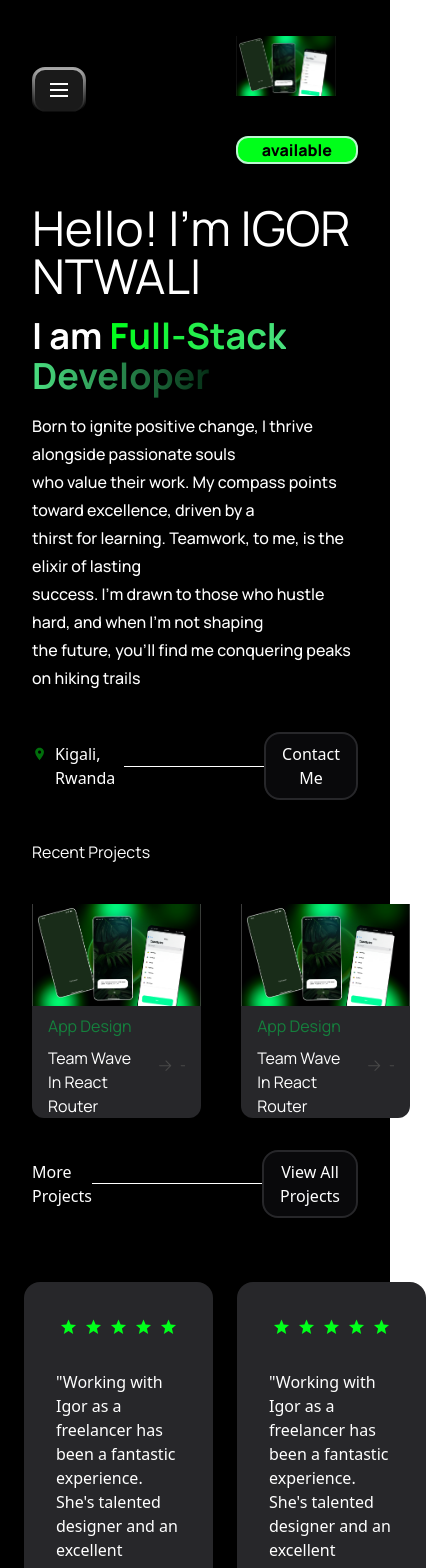
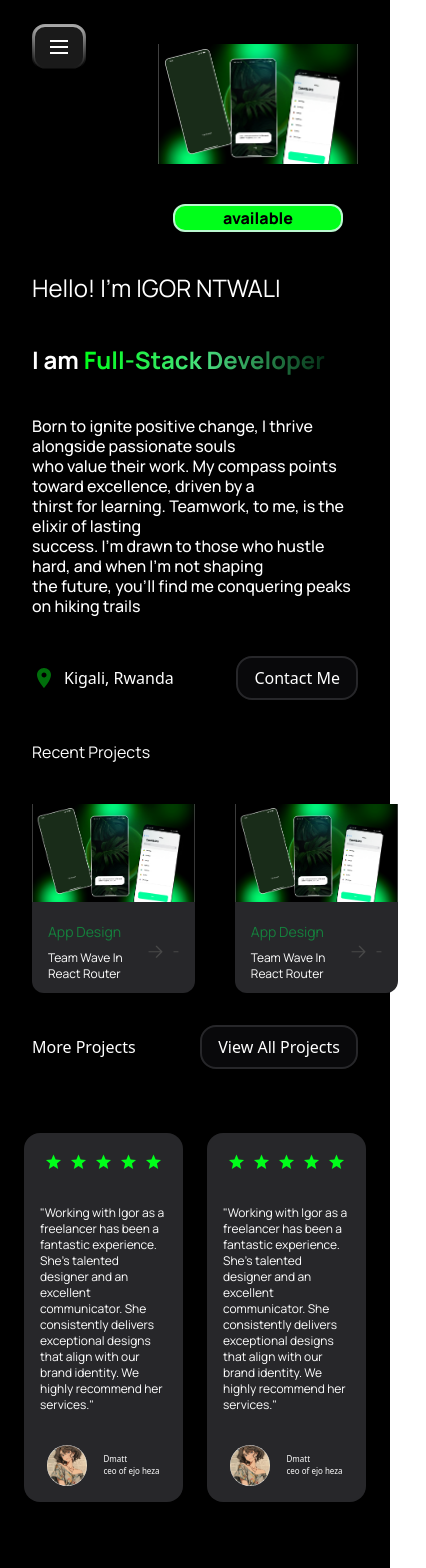
Before and after one commit to igorntwari/portfolio, a React (Create React App) app: page / in a window 390 px wide. Shown: the top 1568 px of the page, 426 px wide, since content can reach past the window. Built offline with nearby package versions, Linux system fonts and the light colour scheme.

Commit message:
feat: created new file

```diff
--- a/src/components/Home.jsx
+++ b/src/components/Home.jsx
@@ -7,7 +7,7 @@ import StackPage from '../pages/StackPage.tsx'
 export default function Home() {
   return (
     <div className='grid grid-cols-4 gap-4 bg-black'>
-     <div className='hidden lg:flex sticky'>
+     <div className='hidden lg:flex'>
         <LandingPage />
       </div>
       <div className='lg:col-span-3 col-span-full'>
--- a/src/pages/HelloPage.tsx
+++ b/src/pages/HelloPage.tsx
@@ -6,31 +6,30 @@ import BarIcon from "../assets/icons/BarIcon";
 export default function HelloPage() {
   return (
     <div className="text-white px-8">
-      <div className="flex justify-between pt-4 items-center lg:hidden">
+      <div className="flex justify-between pt-6 lg:hidden">
         <BarIcon />
-        <div>
+        <div className="flex flex-col items-center justify-center">
           <img
-            className="pt-5"
+            className="pt-5 sm:w-[300px] w-[200px]"
             src={rectangleImage}
-            width={100}
             alt="portfolio"
           />
-          <button className="flex justify-start bg-bg-primary text-black rounded-xl px-6 font-Manrope-extraBold border-2 border-green-200 mt-10">
+          <button className="bg-bg-primary text-black rounded-xl font-Manrope-extraBold border-2 border-green-200 mt-10 px-12">
             available
           </button>
         </div>
       </div>
-      <div className="flex flex-col gap-4 py-10 ">
-        <h1 className="font-Manrope-Regular text-5xl">
+      <div className="lg:flex lg:flex-col lg:gap-4 lg:py-10 md:items-start flex flex-col gap-10 items-start py-10">
+        <h1 className="font-Manrope-Regular sm:text-5xl lg:text-4xl text-2xl">
           Hello! I'm IGOR NTWALI
         </h1>
-        <h1 className="font-Manrope-bold text-4xl">
+        <h1 className="font-Manrope-bold sm:text-4xl lg:text-3xl text-2xl">
           I am{" "}
           <span className="bg-gradient-to-r from-bg-primary  via-green-400 to-green-950 text-transparent bg-clip-text">
             Full-Stack Developer
           </span>
         </h1>
-        <p className="font-Manrope-medium leading-7">
+        <p className="font-Manrope-medium lg:leading-7 sm:leading-9 leading-5">
           Born to ignite positive change, I thrive alongside passionate souls
           <br />
           who value their work. My compass points toward excellence, driven by a{" "}
@@ -43,11 +42,11 @@ export default function HelloPage() {
         </p>
       </div>
       <div className="flex justify-between items-center">
-        <h1 className="flex gap-2">
+        <h1 className="lg:flex lg:gap-2 md:flex sm:gap-2 md:text-xs md:gap-2 sm:flex sm:items-center flex gap-2">
           <LocationIcon />
           Kigali, Rwanda
         </h1>
-        <span className="h-[1px] bg-white w-[30rem]" />
+        <span className="h-[1px] bg-white lg:w-[26rem] md:w-[25rem] sm:w-[15rem]"/>
         <button className="bg-zinc-950 py-2 px-4 rounded-2xl border-2 border-zinc-800">
           Contact Me
         </button>
@@ -62,11 +61,11 @@ export default function HelloPage() {
             alt="projectImage"
           />
           <div className="flex justify-between px-4 items-center">
-            <div className=" flex flex-col gap-2">
-              <h1 className="font-Manrope-Regular text-green-700">
+            <div className="flex flex-col gap-2">
+              <h1 className="font-Manrope-Regular text-green-700 text-sm sm:text-xl">
                 App Design
               </h1>
-              <h1 className="font-Manrope-Regular">
+              <h1 className="font-Manrope-Regular sm:text-xl text-xs">
                 Team Wave In React Router
               </h1>
             </div>
@@ -79,12 +78,12 @@ export default function HelloPage() {
             src={rectangleImage}
             alt="projectImage"
           />
-          <div className="flex justify-between px-4 items-center">
-            <div className=" flex flex-col gap-2">
-              <h1 className="font-Manrope-Regular text-green-700">
+           <div className="flex justify-between px-4 items-center">
+            <div className="flex flex-col gap-2">
+              <h1 className="font-Manrope-Regular text-green-700 text-sm sm:text-xl">
                 App Design
               </h1>
-              <h1 className="font-Manrope-Regular">
+              <h1 className="font-Manrope-Regular sm:text-xl text-xs">
                 Team Wave In React Router
               </h1>
             </div>
@@ -94,7 +93,7 @@ export default function HelloPage() {
       </div>
       <div className="flex justify-between items-center py-8">
         <h1 className="flex gap-2">More Projects</h1>
-        <span className="h-[1px] bg-white w-[30rem]" />
+        <span className="h-[1px] bg-white lg:w-[26rem] md:w-[25rem] sm:w-[15rem]"/>
         <button className="bg-zinc-950 py-2 px-4 rounded-2xl border-2 border-zinc-800">
           View All Projects
         </button>
--- a/src/pages/LandingPage.jsx
+++ b/src/pages/LandingPage.jsx
@@ -7,13 +7,13 @@ import ProjectIcon from "../assets/icons/ProjectIcon";
 import AboutIcon from "../assets/icons/AboutIcon";
 export default function LandingPage() {
   return (
-    <div className="fixed w-1/4 bg-zinc-950 text-white font-Manrope-Regular flex flex-col rounded-lg items-center gap-6 py-4 border-2 border-zinc-800 max-h-screen">
+    <div className="fixed w-1/4 bg-zinc-950 text-white font-Manrope-Regular flex flex-col rounded-lg items-center gap-6 py-4 border-2 border-zinc-800 h-screen">
       <img className="pt-5" src={rectangleImage} width={100} alt="portfolio" />
 
       <button className="flex justify-start bg-bg-primary text-black rounded-xl px-6 font-Manrope-extraBold border-2 border-green-200 mt-10">
         available
       </button>
-      <div className="text-white font-Manrope-thin flex flex-col gap-20 pt-10">
+      <div className="text-white font-Manrope-thin flex flex-col gap-16 pt-10">
         <span className=" flex gap-3">
           <HomeIcon /> Home
         </span>
--- a/src/pages/StackPage.tsx
+++ b/src/pages/StackPage.tsx
@@ -15,15 +15,15 @@ function StackPage() {
   return (
     <div className="px-8 text-white py-20">
       <h1 className="font-Manrope-bold text-3xl">stack</h1>
-      <p className="font-Manrope-thin">
+      <p className="font-Manrope-thin pt-4">
         Lorem ipsum dolor sit amet consectetur adipisicing elit. Maxime non
         ducimus ut. Beatae, ipsam reiciendis vero dolorum alias incidunt
         corporis sunt cum similique maiores necessitatibus harum quae laboriosam
         ab hic?
       </p>
-      <div className="pt-10">
+      <div className="pt-10 text-[10px] sm:text-base">
           <h1 className="uppercase font-Manrope-extraBold">Front End tools</h1>
-        <div className="grid grid-cols-5 gap-6 py-6">
+        <div className="sm:grid sm:grid-cols-5 grid grid-cols-4 gap-6 py-6">
         <button className="bg-zinc-700 px-8 rounded-2xl border-2 border-lime-600 flex flex-col items-center gap-1">
             <h1 className="font-Manrope-semiBold">Javascript</h1>
             <JsIcon className="h-[2rem] w-[2rem]" />
@@ -54,12 +54,12 @@ function StackPage() {
           </button>
         </div>
       </div>
-      <div className="pt-12">
+      <div className="pt-10 text-[10px] sm:text-base">
           <h1 className="uppercase font-Manrope-extraBold">back End tools</h1>
-        <div className="grid grid-cols-5 gap-4 py-6">
+        <div className="sm:grid sm:grid-cols-5 grid grid-cols-4 gap-6 py-6">
           <button className="bg-zinc-700 px-8 rounded-2xl border-2 border-lime-600 flex flex-col items-center gap-1">
             <h1 className="font-Manrope-semiBold">Node js</h1>
-            <NodeIcon />
+            <NodeIcon className="h-[2rem] w-[2rem]"/>
           </button>
           <button className="bg-zinc-700 px-8 rounded-2xl border-2 border-lime-600 flex flex-col items-center gap-1">
             <h1 className="font-Manrope-semiBold">Nest js</h1>
@@ -75,7 +75,7 @@ function StackPage() {
           </button>
         </div>
       </div>
-       <h1 className="uppercase font-Manrope-Regular text-7xl flex justify-center pt-10 animate-bounce">let's connet</h1>
+       <h1 className="uppercase font-Manrope-Regular sm:text-7xl text-4xl    flex justify-center pt-10 animate-bounce">let's connect</h1>
     </div>
   );
 }
--- a/src/pages/TestimomialsPage.tsx
+++ b/src/pages/TestimomialsPage.tsx
@@ -4,7 +4,7 @@ import StarIcon from "../assets/icons/StarIcon";
 export default function TestimomialsPage() {
   return (
     <div className="text-white px-6 flex gap-6 py-8">
-     <div className="bg-zinc-800 flex flex-col gap-8 justify-center p-8 rounded-2xl">
+     <div className="bg-zinc-800 flex flex-col sm:gap-8 justify-center sm:p-8 rounded-2xl p-4 gap-8">
         <h1 className="flex items-center justify-center">
           <StarIcon />
           <StarIcon />
@@ -12,21 +12,21 @@ export default function TestimomialsPage() {
           <StarIcon />
           <StarIcon />
         </h1>
-        <p>
+        <p className="font-Manrope-Regular text-xs sm:text-xl">
           "Working with Igor as a freelancer has been a fantastic experience.
           She's talented designer and an excellent communicator. She
           consistently delivers exceptional designs that align with our brand
           identity. We highly recommend her services."
         </p>
         <div className="flex items-center gap-4 justify-center">
-          <img className="rounded-full" src={Ellipse} alt="testimonial-1" />
-          <h1 className="flex flex-col">
+          <img className="rounded-full sm:w-[50px] w-[40px]" src={Ellipse} alt="testimonial-1" />
+          <h1 className="sm:flex sm:flex-col flex flex-col text-[8px] sm:text-[6px] ">
             <span>Dmatt</span>
             <span>ceo of ejo heza </span>
           </h1>
         </div>
       </div>
-      <div className="bg-zinc-800 flex flex-col gap-8 justify-center p-8 rounded-2xl">
+      <div className="bg-zinc-800 flex flex-col sm:gap-8 justify-center sm:p-8 rounded-2xl p-4 gap-8">
         <h1 className="flex items-center justify-center">
           <StarIcon />
           <StarIcon />
@@ -34,15 +34,15 @@ export default function TestimomialsPage() {
           <StarIcon />
           <StarIcon />
         </h1>
-        <p>
+        <p className="font-Manrope-Regular text-xs sm:text-xl">
           "Working with Igor as a freelancer has been a fantastic experience.
           She's talented designer and an excellent communicator. She
           consistently delivers exceptional designs that align with our brand
           identity. We highly recommend her services."
         </p>
         <div className="flex items-center gap-4 justify-center">
-          <img className="rounded-full" src={Ellipse} alt="testimonial-1" />
-          <h1 className="flex flex-col">
+          <img className="rounded-full sm:w-[50px] w-[40px]" src={Ellipse} alt="testimonial-1" />
+          <h1 className="sm:flex sm:flex-col flex flex-col text-[8px] sm:text-[6px] ">
             <span>Dmatt</span>
             <span>ceo of ejo heza </span>
           </h1>
```
Also changed, not shown: src/assets/icons/NodeIcon.jsx (+1 -1 lines).
